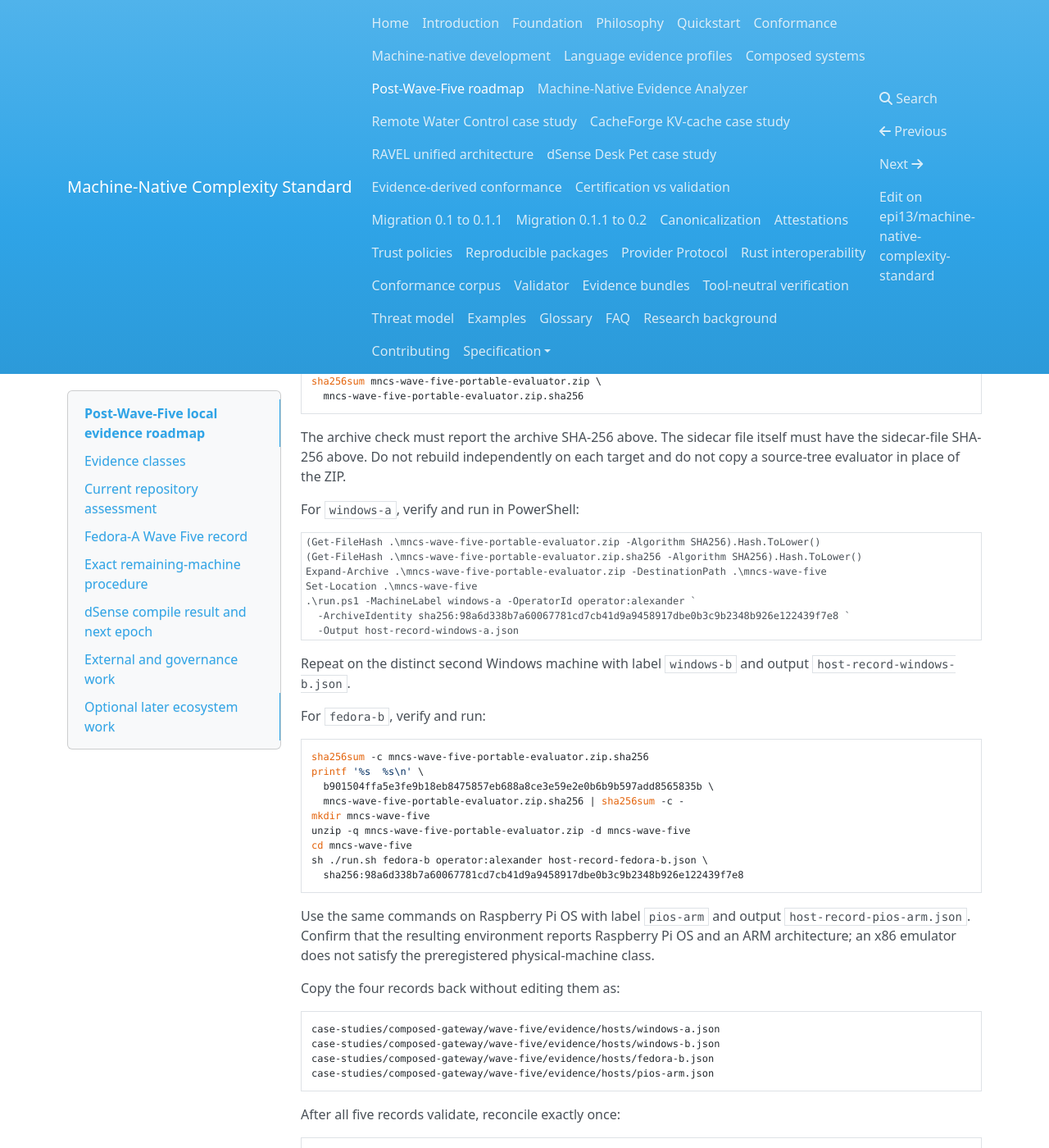
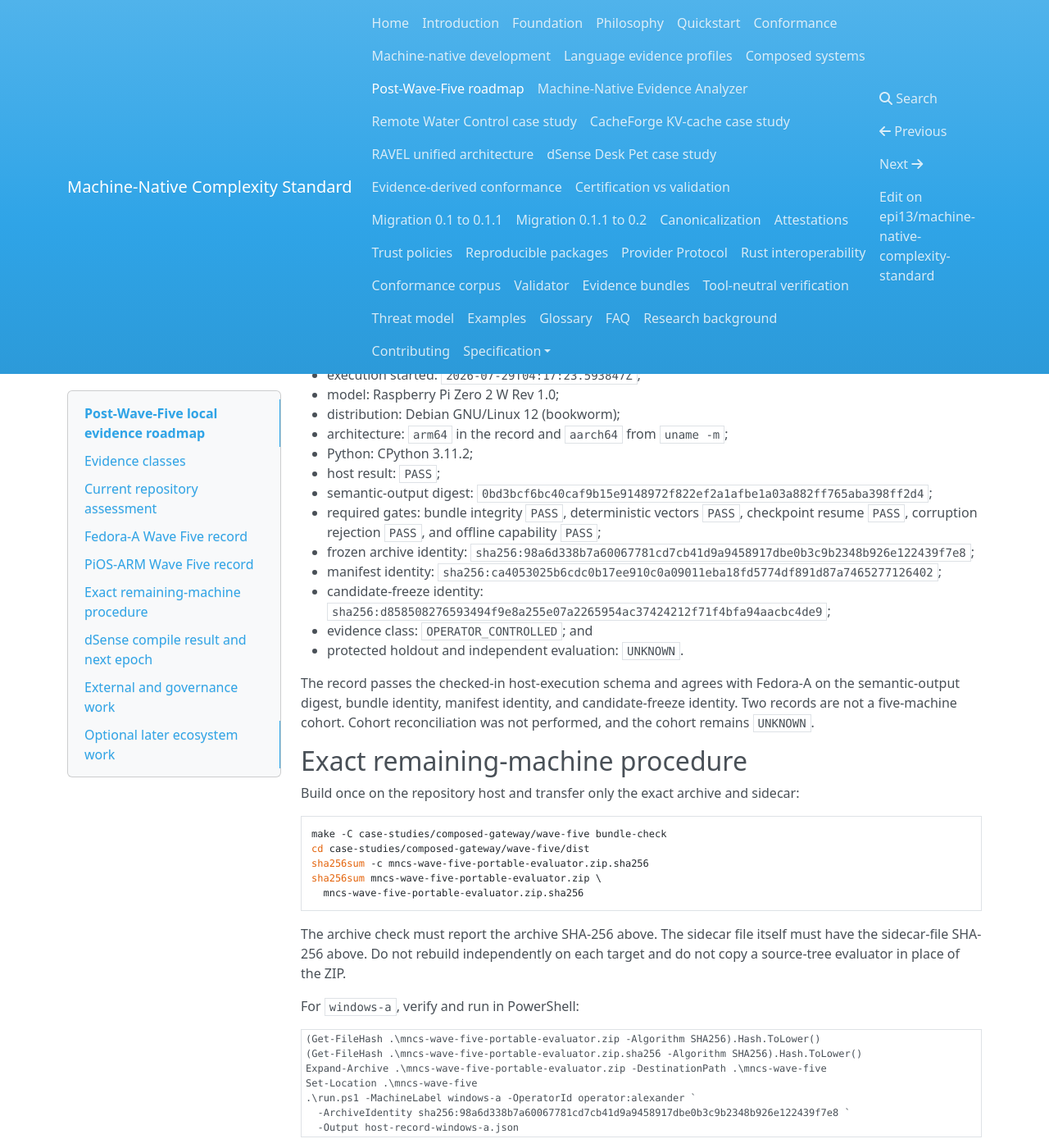
Before and after one commit to epi13/machine-native-complexity-standard, an MkDocs documentation site: the page built from docs/post-wave-five-roadmap.md, in a window 1280 px wide and 1400 px high, scrolled down 2849 px. Shown: the whole window at 82% size. Built offline with MkDocs 1.6.1, drawn with Linux system fonts in a browser that asks for light colours; nearby versions of some CDN libraries; some of the changed text lies outside the part shown.

Commit message:
evidence: record Raspberry Pi Wave Five host run

````diff
--- a/docs/post-wave-five-roadmap.md
+++ b/docs/post-wave-five-roadmap.md
@@ -38,7 +38,7 @@ A PASS in one class does not imply PASS in another. Missing evidence remains
 | MNCDS 0.1-draft / RFC 0004 | Schema, validator, D1-D4 reference record, mutations, and deterministic corpus | Independent corpus consumer, reproducible two-epoch study with fresh protected evidence, security/privacy review, governance approvals |
 | RFC 0005 | Foundation records, experimental schemas, narrow Clang provider, analyzer documentation | Complete analyzer corpus, frozen epoch comparison, fresh protected holdout, independent schema consumers where normative use is proposed, security/privacy review, governance approvals |
 | RFC 0006 | Experimental C11, Rust, Python, and Go profiles and provider corpora | Independent reproduction threshold and resolution of the RFC's open packaging/environment questions |
-| RFC 0007 | Composed Gateway Waves Two through Five, custody and readiness fixtures, portable host schema and reconciler | Four physical host records, external protected custody/evaluation, witnessed operational controls, governance review |
+| RFC 0007 | Composed Gateway Waves Two through Five, custody and readiness fixtures, portable host schema and reconciler | Three physical host records, external protected custody/evaluation, witnessed operational controls, governance review |
 | EdgeStream | Full local smoke and evidence regeneration, including GCC/Clang, sanitizers, recovery, mutations, bounded structural checks, and performance | Reproduction of the full study on independent hosts; protected/independent/lifecycle evidence for broader claims |
 | Remote Water | Deterministic digital twin, tests, study, safety authority, recovery, and EdgeStream integration | Independently controlled holdout, independent evaluator/release authority, cross-host and cross-architecture runs, domain review, and any real PLC/SCADA/field evidence |
 | CacheForge | Initial study and epoch-2 capacity sweep with deterministic local reproduction | Protected trace custody, independent evaluator, inference-server/GPU adapter evidence, and cross-host reproduction |
@@ -46,7 +46,7 @@ A PASS in one class does not imply PASS in another. Missing evidence remains
 | dSense | Artifact identity, epoch-1 failure retention, binary framing, host checks, and non-uploading AVR compile capture | A new candidate epoch after the frozen V5 compile failures; then physical acoustic, button, persistence, power-cycle, and rollback evidence |
 | Multilingual Stream / Go Gateway | Shared contract, provider corpora, language-specific builds/tests, FFI/process boundaries, and development experiments | Independent protected evaluation, broader compiler/host reproduction, and non-experimental governance decisions |
 | Composed Gateway Waves Three and Four | Recovery, replacement, measurement, service boundary, custody/cross-host/readiness fixtures | Organizationally independent custody/evaluation, real cross-host records for the applicable full epoch, witnessed replacement, release monitoring, retirement exercise, and release authorization |
-| Composed Gateway Wave Five | Deterministic frozen archive, sidecar, local smoke, schemas, reconciler, and one valid Fedora-A physical-host record | `windows-a`, `windows-b`, `fedora-b`, and `pios-arm`; the cohort remains `UNKNOWN` until all five records are present |
+| Composed Gateway Wave Five | Deterministic frozen archive, sidecar, local smoke, schemas, reconciler, and valid Fedora-A and PiOS-ARM physical-host records | `windows-a`, `windows-b`, and `fedora-b`; the cohort remains `UNKNOWN` until all five records are present |
 
 The 42 top-level schemas match the 42 packaged schemas. The audit also exercised the
 MNCS corpus, the 11-case MNCDS corpus, and all current language-provider fixtures.
@@ -77,7 +77,39 @@ stale-input rejection, semantic corruption rejection, environment classification
 and schema validation. It remains operator-controlled evidence with protected holdout
 and independent evaluation `UNKNOWN`.
 
-One record is not a five-machine cohort. Cohort reconciliation was not performed.
+## PiOS-ARM Wave Five record
+
+The ignored PiOS-ARM record is
+`case-studies/composed-gateway/wave-five/evidence/hosts/pios-arm.json`.
+Its file SHA-256 for this run is
+`5e924e6c2a888a802eca1ef4ba108fcf5d0828a09bedacaff74df810150ce3d5`.
+The record and separately captured physical-host facts are:
+
+- record ID: `host:pios-arm:1785298643`;
+- execution started: `2026-07-29T04:17:23.593847Z`;
+- model: Raspberry Pi Zero 2 W Rev 1.0;
+- distribution: Debian GNU/Linux 12 (bookworm);
+- architecture: `arm64` in the record and `aarch64` from `uname -m`;
+- Python: CPython 3.11.2;
+- host result: `PASS`;
+- semantic-output digest:
+  `0bd3bcf6bc40caf9b15e9148972f822ef2a1afbe1a03a882ff765aba398ff2d4`;
+- required gates: bundle integrity `PASS`, deterministic vectors `PASS`,
+  checkpoint resume `PASS`, corruption rejection `PASS`, and offline capability
+  `PASS`;
+- frozen archive identity:
+  `sha256:98a6d338b7a60067781cd7cb41d9a9458917dbe0b3c9b2348b926e122439f7e8`;
+- manifest identity:
+  `sha256:ca4053025b6cdc0b17ee910c0a09011eba18fd5774df891d87a7465277126402`;
+- candidate-freeze identity:
+  `sha256:d858508276593494f9e8a255e07a2265954ac37424212f71f4bfa94aacbc4de9`;
+- evidence class: `OPERATOR_CONTROLLED`; and
+- protected holdout and independent evaluation: `UNKNOWN`.
+
+The record passes the checked-in host-execution schema and agrees with Fedora-A on
+the semantic-output digest, bundle identity, manifest identity, and candidate-freeze
+identity. Two records are not a five-machine cohort. Cohort reconciliation was not
+performed, and the cohort remains `UNKNOWN`.
 
 ## Exact remaining-machine procedure
 
@@ -124,18 +156,12 @@ sh ./run.sh fedora-b operator:alexander host-record-fedora-b.json \
   sha256:98a6d338b7a60067781cd7cb41d9a9458917dbe0b3c9b2348b926e122439f7e8
 ```
 
-Use the same commands on Raspberry Pi OS with label `pios-arm` and output
-`host-record-pios-arm.json`. Confirm that the resulting environment reports Raspberry
-Pi OS and an ARM architecture; an x86 emulator does not satisfy the preregistered
-physical-machine class.
-
-Copy the four records back without editing them as:
+Copy the three remaining records back without editing them as:
 
 ```text
 case-studies/composed-gateway/wave-five/evidence/hosts/windows-a.json
 case-studies/composed-gateway/wave-five/evidence/hosts/windows-b.json
 case-studies/composed-gateway/wave-five/evidence/hosts/fedora-b.json
-case-studies/composed-gateway/wave-five/evidence/hosts/pios-arm.json
 ```
 
 After all five records validate, reconcile exactly once:
@@ -215,5 +241,5 @@ The current open issues for Sigstore/in-toto mapping, multi-language SDKs,
 reproducible-build profiles, energy and hardware-utilization profiles, external pilots,
 transparency logs, hardware-backed signing, a third MNCS validator, and provider
 sandboxing remain useful future work. None replaces the missing dSense candidate,
-four physical Wave Five records, independent evidence, or governance approval, and none
+three physical Wave Five records, independent evidence, or governance approval, and none
 is made an MNCS 0.3 blocker by this audit.
````
Also changed, not shown: README.md (+7 -1 lines).
